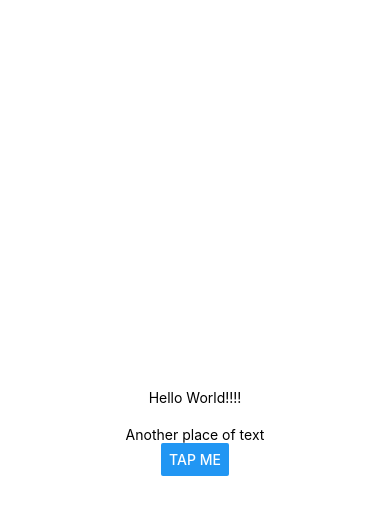
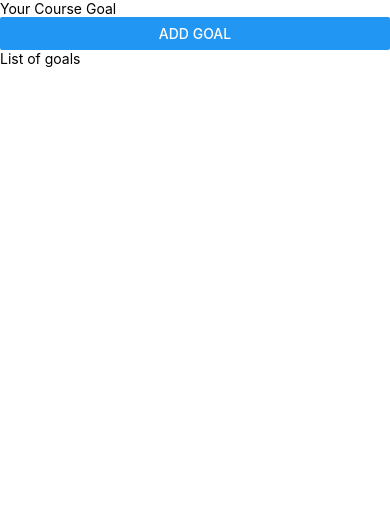
Before and after one commit to rajchatterz/React-Native-App-Course-Goal-, a React Native app: screen / in a window 390 px wide. Shown: the top 514 px of the page. Built offline with nearby package versions, Linux system fonts and the light colour scheme.

Commit message:
start building a add goal app

```diff
--- a/App.js
+++ b/App.js
@@ -1,21 +1,20 @@
 
-import { StyleSheet, Text, View,Button } from 'react-native';
+import { StyleSheet, Text, View,Button,TextInput } from 'react-native';
 
 export default function App() {
   return (
-    <View style={styles.container}>
-      <Text style={{margin:20}}>Hello World!!!!</Text>
-      <Text>Another place of text</Text>
-      <Button title='tap Me'/>
+    <View >
+      <View>
+        <TextInput placeholder='Your Course Goal' />
+        <Button title='Add Goal'/>
+      </View>
+      <View>
+        <Text>List of goals</Text>
+      </View>
     </View>
   );
 }
 
 const styles = StyleSheet.create({
-  container: {
-    flex: 1,
-    backgroundColor: '#fff',
-    alignItems: 'center',
-    justifyContent: 'center',
-  },
+
 });
```
